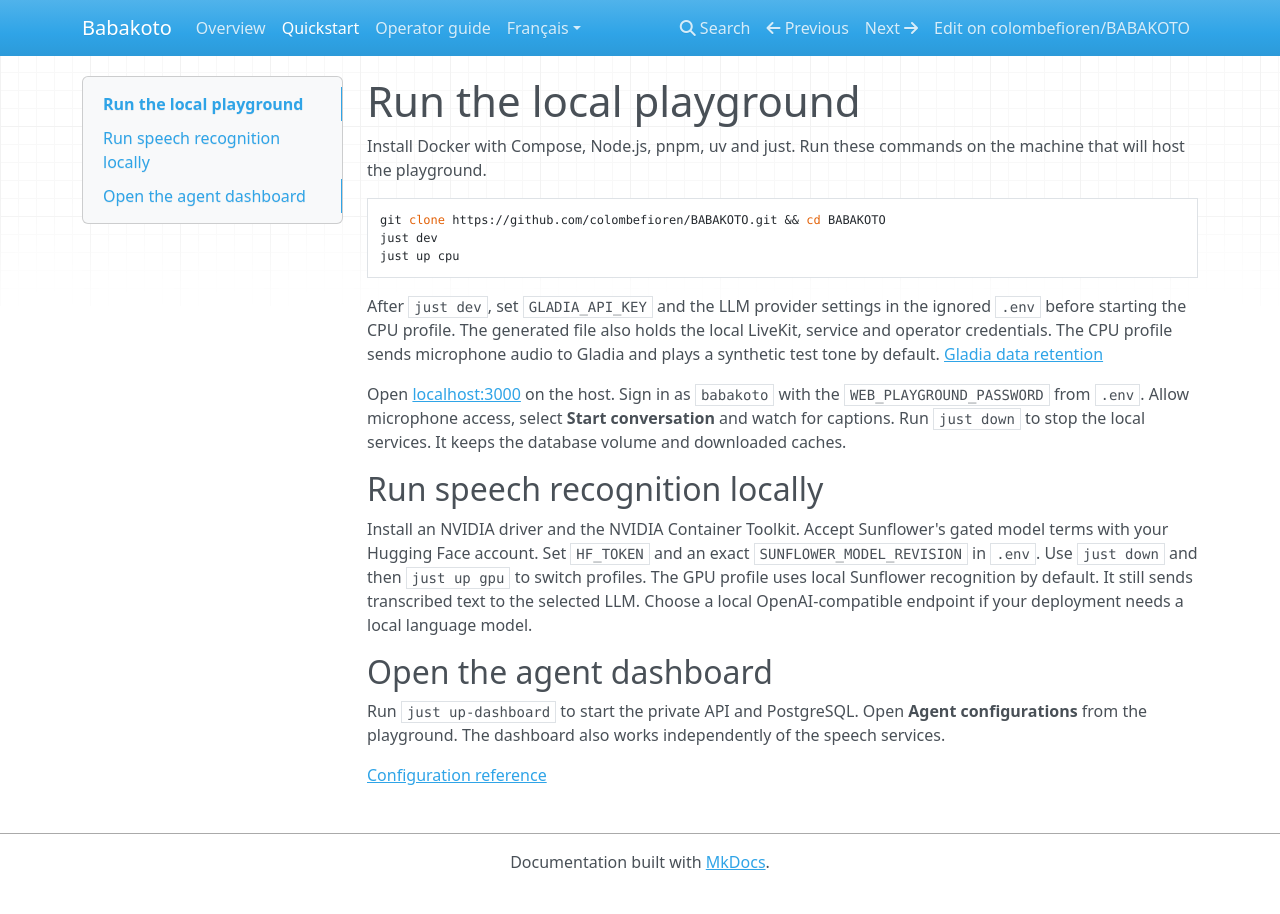
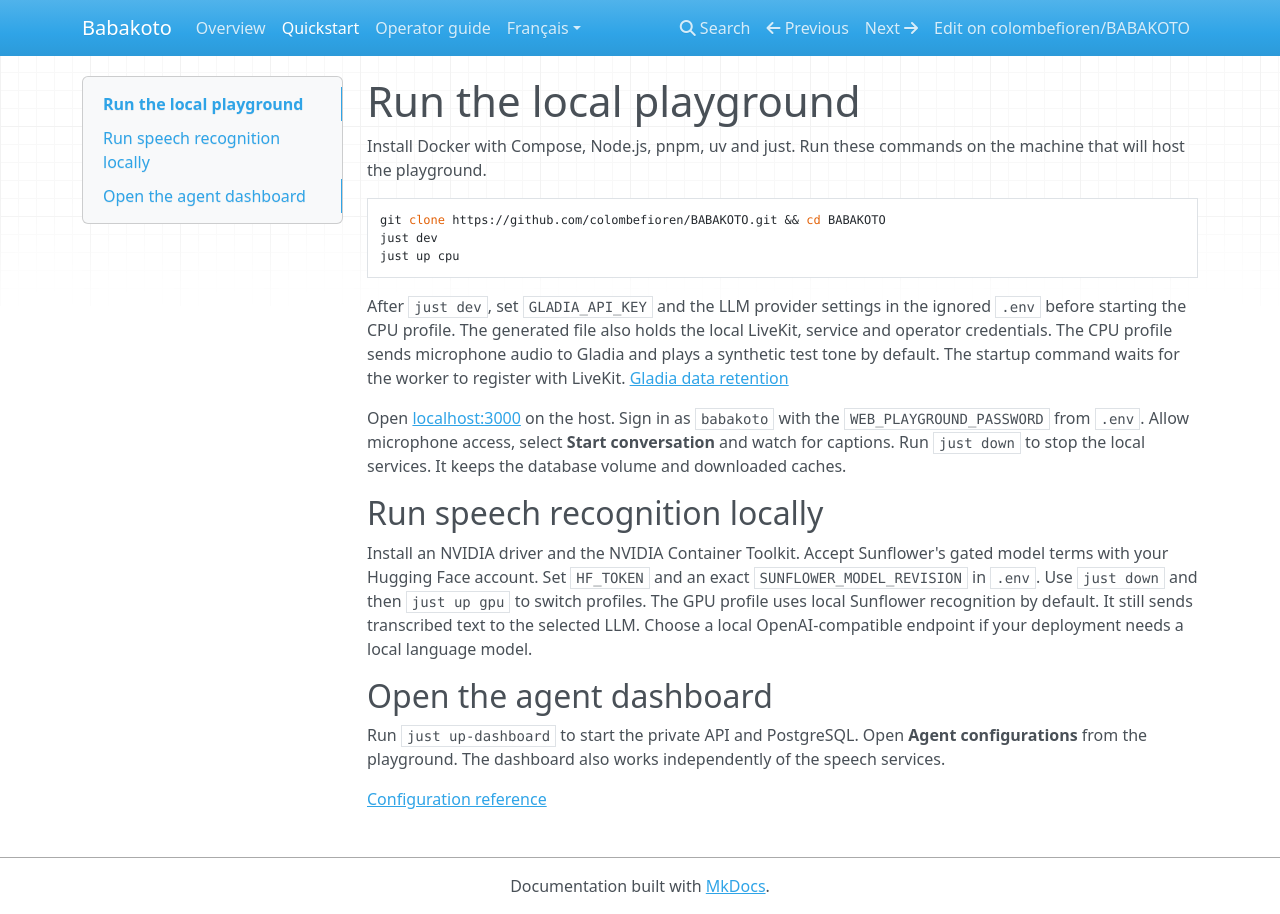
Before and after one commit to colombefioren/BABAKOTO, an MkDocs documentation site: the page built from docs/guide/quickstart.md, in a window 1280 px wide. Built offline with MkDocs 1.6.1, drawn with Linux system fonts in a browser that asks for light colours; nearby versions of some CDN libraries.

Commit message:
fix: wait for LiveKit worker readiness during startup

```diff
--- a/docs/guide/quickstart.md
+++ b/docs/guide/quickstart.md
@@ -12,7 +12,8 @@ just up cpu
 After `just dev`, set `GLADIA_API_KEY` and the LLM provider settings in the ignored
 `.env` before starting the CPU profile. The generated file also holds the local
 LiveKit, service and operator credentials. The CPU profile sends microphone
-audio to Gladia and plays a synthetic test tone by default.
+audio to Gladia and plays a synthetic test tone by default. The startup command
+waits for the worker to register with LiveKit.
 [Gladia data retention](https://eu1.docs.gladia.io/data/retention/)
 
 Open [localhost:3000](http://localhost:3000) on the host. Sign in as `babakoto` with
```
Also changed, not shown: docs/DECISIONS.md (+11 -0 lines), docs/guide/fr/installation.md (+2 -1 lines), 2 other files.
